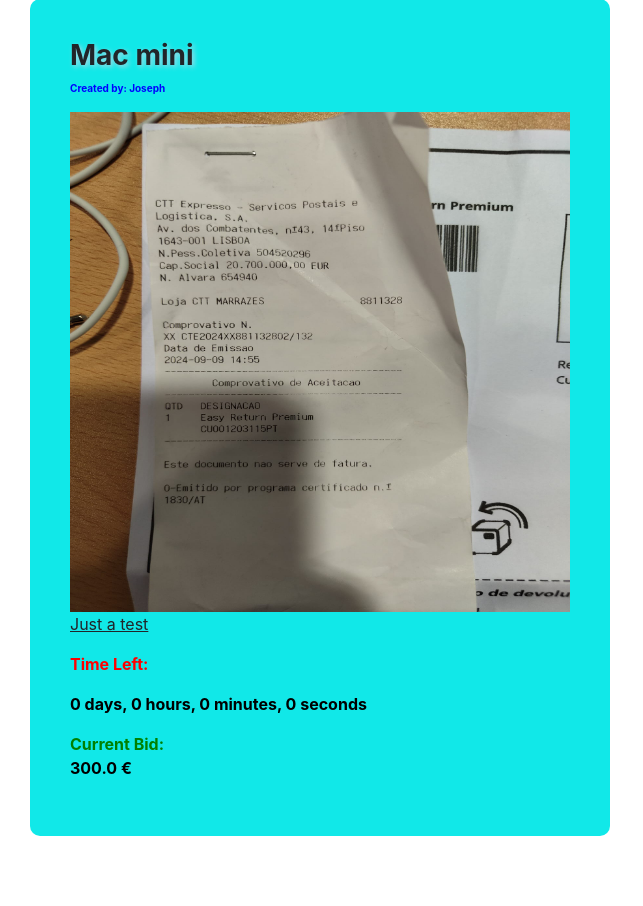
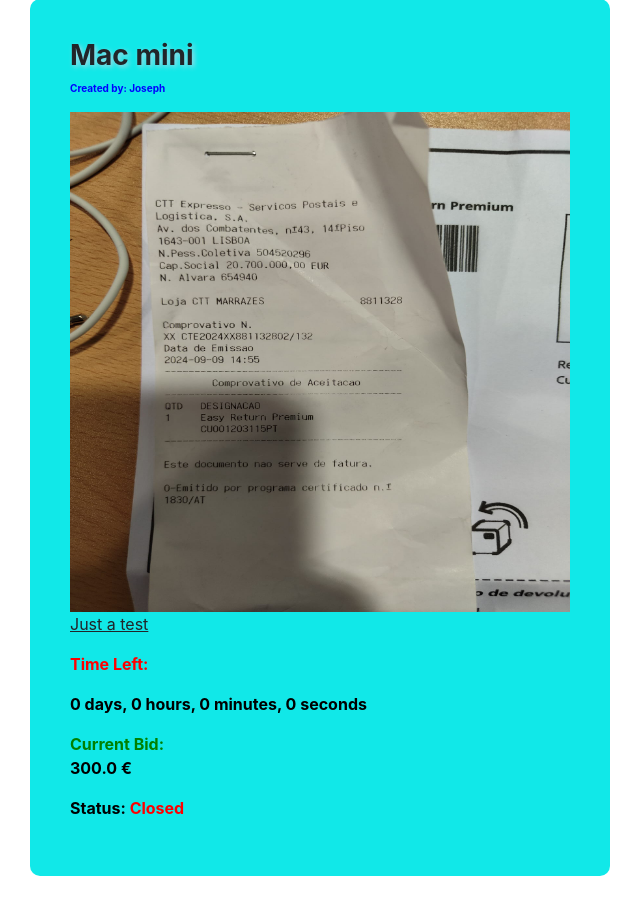
Before and after one commit to gaamfer/AuctionSite, a Django app: page /6/mylistings in a window 1280 px wide. Shown: the part 316-1222 px from the top of the page, without its empty margins (0-643 px from the left). Before the commit the page ends 1152 px from the top, so only its background shows below. Run offline with Django 3.2, Linux system fonts and the light colour scheme; data comes from the database, SQL or seed files in the repository; both versions use the stored data as it was after the commit; some libraries are stand-ins or nearby versions.

Commit message:
Just a few changes

```diff
--- a/commerce/auctions/templates/auctions/mylistings.html
+++ b/commerce/auctions/templates/auctions/mylistings.html
@@ -5,12 +5,20 @@
         {% for listing in mylistings %}
             <div style="margin: 20px; margin-top: 50px; background-color: rgb(17, 232, 232); border-radius: 10px; width: fit-content; padding: 40px;">
                 <h3 style="text-shadow: 2px 2px 5px lightblue; font-weight: bold;">{{listing.title}}</h3>
-                <p style="color: blue; font-weight: bold; font-size: x-small;">Created by: {{listing.creator}}</p>
+                <p style="color: #0000ff; font-weight: bold; font-size: x-small;">Created by: {{listing.creator}}</p>
                 <img src="{{listing.ImageUrls.url}}" alt="{{listing.ImageUrls.url}}" width="500" height="500">
                 <p style="text-decoration:underline;">{{listing.description}}</p>
                 <p>
                     <span style="color: red; font-weight: bold;">Time Left: <p style="color: black; font-weight: bold;">{{listing.time_left_str}}</p></span>
                     <span style="color: green; font-weight: bold;">Current Bid: <p style="color: black; font-weight: bold;">{{listing.BidVal}} €</p></span>
+                    <span style="color: black; font-weight: bold;">
+                        Status:
+                        {% if listing.Status %}
+                        <span style="color: green; font-weight: bold;"> Active </span>
+                        {% else %}
+                        <span style="color: red; font-weight: bold;"> Closed </span>
+                        {% endif %}
+                    </span>
                 </p>
             </div>
         {% empty %}
```
Also changed, not shown: commerce/db.sqlite3.
